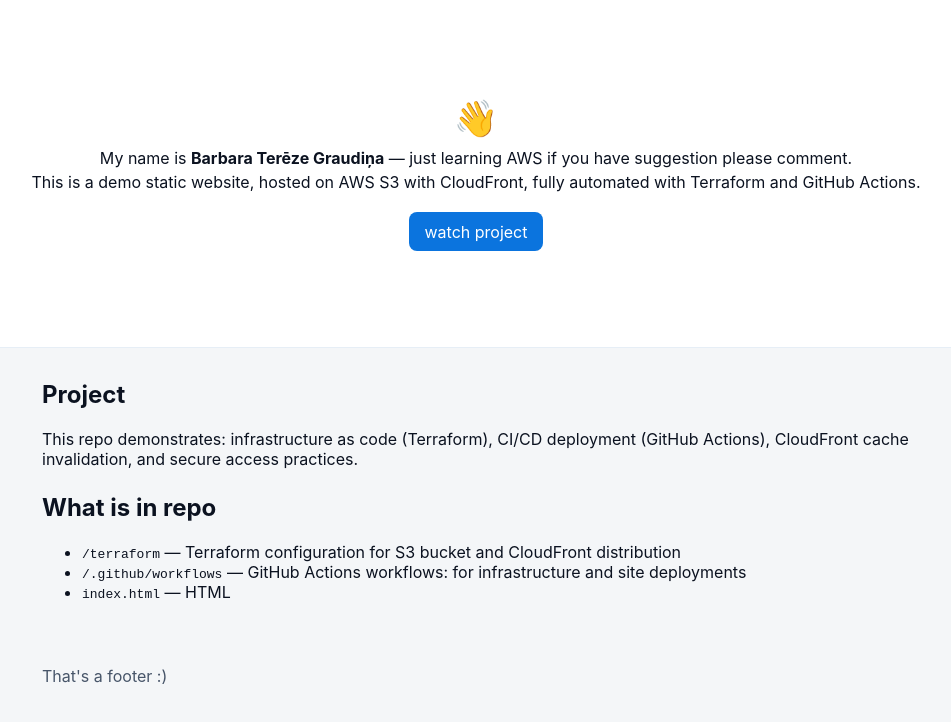
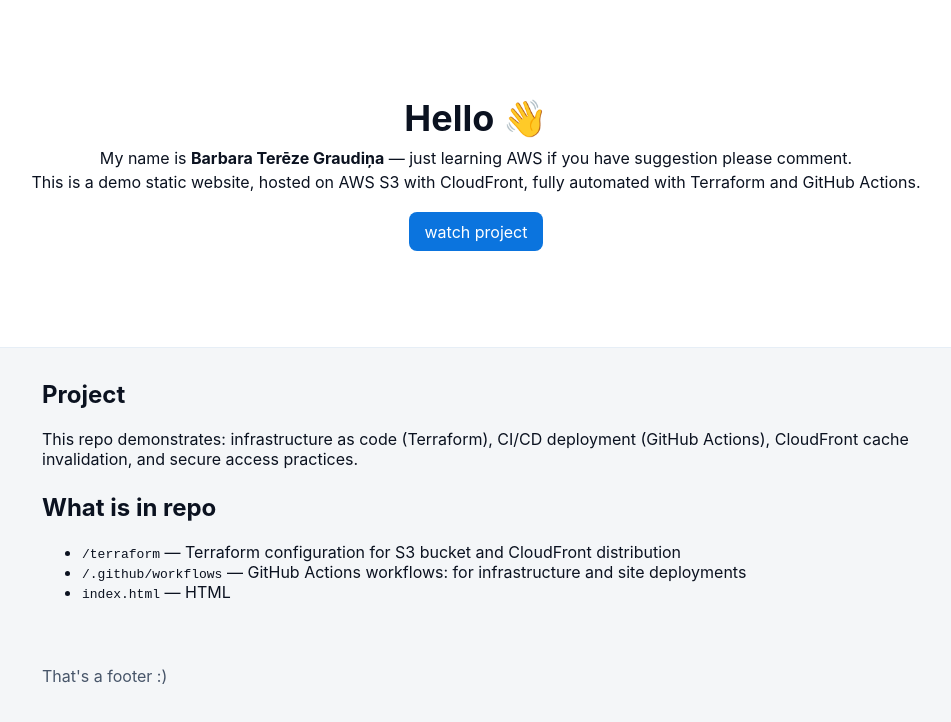
Before and after one commit to pankeki/static-website-iac-cicd, a plain HTML site: page index.html in a window 1280 px wide. Shown: the whole page, without its empty margins (164-1115 px from the left). Drawn offline with Linux system fonts and the light colour scheme.

```diff
--- a/index.html
+++ b/index.html
@@ -8,7 +8,7 @@
 </head>
 <body>
   <header class="hero">
-    <h1>👋</h1>
+    <h1>Hello 👋</h1>
     <p>My name is <strong>Barbara Terēze Graudiņa</strong> — just learning AWS if you have suggestion please comment.</p>
     <p>This is a demo static website, hosted on AWS S3 with CloudFront, fully automated with Terraform and GitHub Actions.</p>
     <a class="btn" href="#projects">watch project</a>
```
Also changed, not shown: 1 other file.
